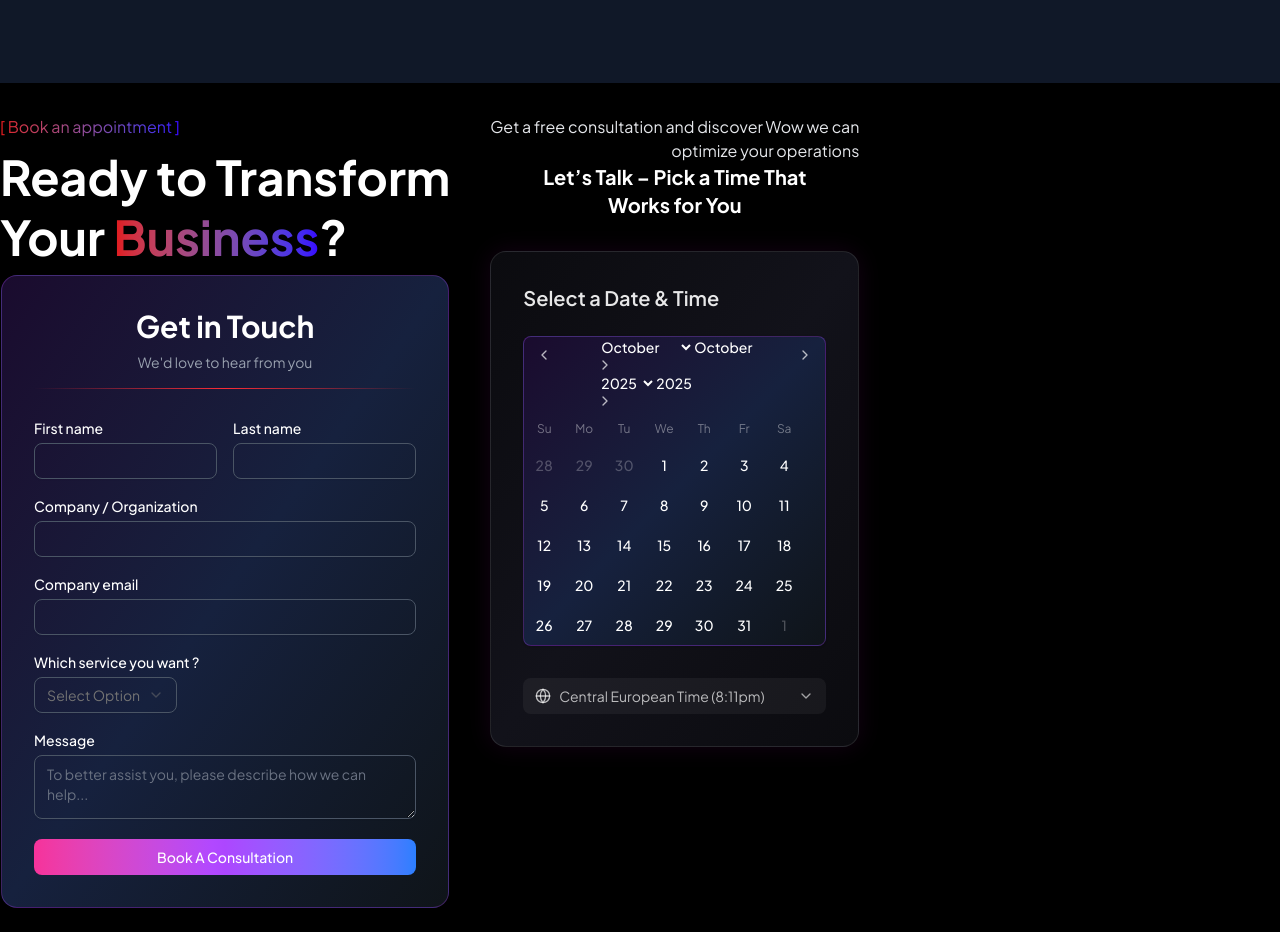
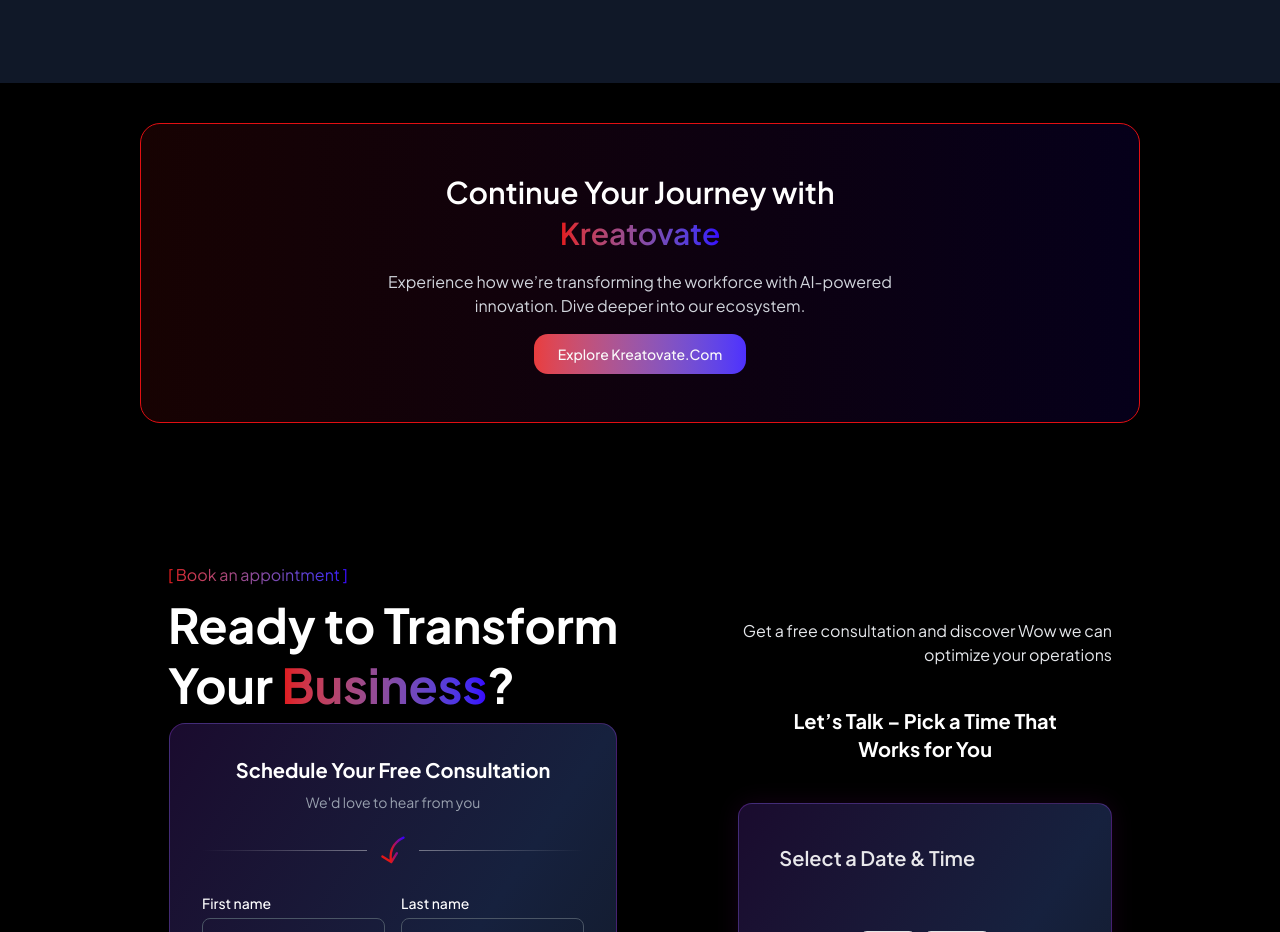
Before and after one commit to abedinalways/kreatovate, a Next.js app: page / in a window 1280 px wide. Shown: the part 2960-3892 px from the top of the page. Built offline with nearby package versions, Linux system fonts and the light colour scheme.

Commit message:
explore section and contact section complete

```diff
--- a/src/app/(public)/page.tsx
+++ b/src/app/(public)/page.tsx
@@ -1,4 +1,5 @@
 import Contact from "@/components/contact/Contact";
+import Explore from "@/components/explore/Explore";
 import AboutUs from "@/components/modules/AboutUs";
 import Banner from "@/components/modules/Banner";
 import Service from "@/components/modules/Service";
@@ -10,6 +11,7 @@ export default function Home() {
 
       <AboutUs />
       <Service />
+      <Explore/>
       <Contact />
     </div>
   );
--- a/src/components/contact/Contact.tsx
+++ b/src/components/contact/Contact.tsx
@@ -1,11 +1,11 @@
 "use client";
 import React from "react";
-import { ConsultationForm } from "../consultation form/ConsultationForm";
+import { ConsultationForm } from "../shared/consultation form/ConsultationForm";
 import { Calendar } from "../ui/calendar";
 const Contact = () => {
   const [date, setDate] = React.useState<Date | undefined>(new Date());
   return (
-    <div id="contact_us" className="md:flex gap-10 py-8">
+    <div id="contact_us" className="md:flex gap-30 md:px-[140px] md:py-[100px] mx-w-[1320px] justify-center items-center">
       <div className="flex flex-col gap-2 items-start">
         <p className="text-gradient">[ Book an appointment ]</p>
         <h2 className="text-white text-3xl md:text-5xl font-bold leading-tight">
@@ -14,7 +14,7 @@ const Contact = () => {
         </h2>
 
         <ConsultationForm
-          title="Get in Touch"
+          title="Schedule Your Free Consultation"
           subtitle="We'd love to hear from you"
           buttonText="Book A Consultation"
           showButtonIcon={false}
@@ -22,18 +22,18 @@ const Contact = () => {
       </div>
       {/* date picker */}
       <div className="text-white">
-        <p className="text-gray-200 text-end">
+        <p className="text-gray-200 text-end mt-10 mb-4">
           Get a free consultation and discover Wow we can <br />
           optimize your operations
         </p>
-        <h2 className="text-xl font-bold text-center">
+        <h2 className="text-xl font-bold text-center my-10">
           Let’s Talk – Pick a Time That <br /> Works for You
         </h2>
         <Calendar
           mode="single"
           selected={date}
           onSelect={setDate}
-          className="rounded-md border shadow-sm bg-gradient-to-br from-[#1a0b2e] via-[#16213e] to-[#0f1419]  border-purple-500/30"
+
           captionLayout="dropdown"
         />
       </div>
--- /dev/null
+++ b/src/components/explore/Explore.tsx
@@ -0,0 +1,30 @@
+import React from 'react';
+import ButtonAll from '../shared/ButtonAll';
+
+const Explore = () => {
+  return (
+    <div className="px-[140px] py-10">
+      <div
+        className="
+        flex flex-col justify-center items-center gap-4 text-center py-12
+        rounded-[20px] border border-[#E20F12]
+        bg-[linear-gradient(90deg,rgba(226,23,23,0.10)_0%,rgba(55,0,255,0.10)_100%)]
+      "
+      >
+        <h2 className="text-2xl md:text-3xl font-semibold leading-snug text-white">
+          Continue Your Journey with <br />
+          <span className="text-gradient">Kreatovate</span>
+        </h2>
+
+        <p className="text-gray-300 max-w-xl text-sm md:text-base">
+          Experience how we’re transforming the workforce with AI-powered
+          innovation. Dive deeper into our ecosystem.
+        </p>
+
+        <ButtonAll btnText="Explore Kreatovate.com" />
+      </div>
+    </div>
+  );
+};
+
+export default Explore;
--- a/src/components/shared/ButtonAll.tsx
+++ b/src/components/shared/ButtonAll.tsx
@@ -1,17 +1,44 @@
-import React from "react";
-import { Button } from "../ui/button";
+import React from 'react';
+import { Button } from '../ui/button';
+import { cn } from '@/lib/utils'; // ✅ utility for conditional class merging
 
-type Btn = {
+type ButtonAllProps = {
   btnText?: string;
+  variant?: 'default' | 'outline' | 'ghost' | 'secondary' | 'destructive';
+  size?: 'sm' | 'default' | 'lg' | 'icon';
+  className?: string;
+  leftIcon?: React.ReactNode;
+  rightIcon?: React.ReactNode;
+  onClick?: () => void;
+  disabled?: boolean;
 };
 
-const ButtonAll = ({ btnText }: Btn) => {
+const ButtonAll: React.FC<ButtonAllProps> = ({
+  btnText = 'Click Me',
+  variant = 'default',
+  size = 'default',
+  className,
+  leftIcon,
+  rightIcon,
+  onClick,
+  disabled = false,
+}) => {
   return (
     <Button
-      variant="default"
-      className="px-6 py-3.5 capitalize btn-gradient text-lg lg:text-sm font-medium leading-8 h-10 rounded-xl"
+      onClick={onClick}
+      variant={variant}
+      size={size}
+      disabled={disabled}
+      className={cn(
+        // ✨ Default gradient + layout
+        'flex items-center justify-center gap-2 px-6 py-3.5 capitalize text-lg lg:text-sm font-medium leading-8 h-10 rounded-xl transition-all duration-300',
+        'btn-gradient hover:scale-[1.02] hover:shadow-[0_0_20px_rgba(255,0,255,0.2)]',
+        className // 🧩 custom styles from outside
+      )}
     >
+      {leftIcon && <span className="flex items-center">{leftIcon}</span>}
       {btnText}
+      {rightIcon && <span className="flex items-center">{rightIcon}</span>}
     </Button>
   );
 };
--- a/src/components/consultation form/ConsultationForm.tsx
+++ b/src/components/shared/consultation form/ConsultationForm.tsx
@@ -23,7 +23,8 @@ import {
   SelectTrigger,
   SelectValue,
 } from '@/components/ui/select';
-import { Button } from '@/components/ui/button';
+
+import ButtonAll from '../ButtonAll';
 
 // Field Configuration Types
 export interface FormFieldConfig {
@@ -50,7 +51,9 @@ export interface ConsultationFormProps {
   apiEndpoint?: string;
   successMessage?: string;
   errorMessage?: string;
-}
+};
+
+
 
 // Default Fields Configuration
 const defaultFields: FormFieldConfig[] = [
@@ -286,14 +289,50 @@ export function ConsultationForm({
     >
       {/* Header */}
       <div className="mb-8">
-        <h2 className="text-3xl font-bold text-white text-center mb-2">
+        <h2 className="text-xl font-bold text-white text-center mb-2">
           {title}
         </h2>
         {subtitle && (
           <p className="text-gray-400 text-center text-sm mt-2">{subtitle}</p>
         )}
         {showDecorator && (
-          <div className="relative h-px bg-gradient-to-r from-transparent via-red-500 to-transparent mt-4"></div>
+          <div className="flex items-center justify-center w-full my-6">
+            {/* Left line */}
+            <div className="flex-1 h-px bg-gradient-to-r from-transparent via-white/20 to-white/40" />
+
+            {/* SVG in the middle */}
+            <div className="mx-3 flex-shrink-0">
+              <svg
+                xmlns="http://www.w3.org/2000/svg"
+                width="21"
+                height="24"
+                viewBox="0 0 21 24"
+                fill="none"
+                className="w-5 h-5 sm:w-6 sm:h-6 md:w-7 md:h-7"
+              >
+                <path
+                  d="M19.889 2.28427C20.403 2.08232 20.656 1.5019 20.4541 0.987863C20.2521 0.473823 19.6717 0.22082 19.1577 0.422764L19.5233 1.35352L19.889 2.28427ZM8.48934 23.199C8.9563 23.4939 9.57391 23.3545 9.86883 22.8875L14.6748 15.2781C14.9697 14.8112 14.8302 14.1935 14.3633 13.8986C13.8963 13.6037 13.2787 13.7432 12.9838 14.2101L8.71184 20.974L1.94793 16.7021C1.48098 16.4072 0.863365 16.5466 0.568449 17.0136C0.273533 17.4805 0.412994 18.0982 0.879945 18.3931L8.48934 23.199ZM19.5233 1.35352L19.1577 0.422764C16.6639 1.40246 13.1689 3.66802 10.6499 7.32361C8.1079 11.0126 6.58337 16.088 8.0479 22.5738L9.02334 22.3535L9.99878 22.1333C8.66331 16.219 10.0554 11.7111 12.2968 8.45843C14.5611 5.17235 17.7161 3.13791 19.889 2.28427L19.5233 1.35352Z"
+                  fill="url(#paint0_linear_6334_30867)"
+                />
+                <defs>
+                  <linearGradient
+                    id="paint0_linear_6334_30867"
+                    x1="8.47656"
+                    y1="11.8535"
+                    x2="19.5233"
+                    y2="11.8535"
+                    gradientUnits="userSpaceOnUse"
+                  >
+                    <stop stopColor="#E21717" />
+                    <stop offset="1" stopColor="#3700FF" />
+                  </linearGradient>
+                </defs>
+              </svg>
+            </div>
+
+            {/* Right line */}
+            <div className="flex-1 h-px bg-gradient-to-l from-transparent via-white/20 to-white/40" />
+          </div>
         )}
       </div>
 
@@ -311,16 +350,16 @@ export function ConsultationForm({
             </div>
           ))}
 
-          <Button
+          <ButtonAll
             type="submit"
+            btnText='Book a Consultation'
             disabled={isSubmitting}
-            className="w-full bg-gradient-to-r from-pink-500 via-purple-500 to-blue-500 hover:from-pink-600 hover:via-purple-600 hover:to-blue-600 text-white"
-          >
+            className="w-full ">
             {isSubmitting ? 'Submitting...' : buttonText}
             {showButtonIcon && !isSubmitting && (
               <ArrowRight className="w-5 h-5 ml-2" />
             )}
-          </Button>
+          </ButtonAll>
         </form>
       </Form>
     </div>
--- a/src/components/shared/footer/Footer.tsx
+++ b/src/components/shared/footer/Footer.tsx
@@ -16,7 +16,7 @@ const XIcon = () => (
 export default function Footer() {
   return (
     <footer className="bg-[#0F1016] text-white">
-      <div className="container mx-auto px-6 py-12">
+      <div className="container mx-auto  py-12">
         <div className="grid grid-cols-1 md:grid-cols-4 gap-8 lg:gap-12">
           {/* Brand Section */}
           <div className="space-y-1">
--- a/src/components/ui/calendar.tsx
+++ b/src/components/ui/calendar.tsx
@@ -1,87 +1,158 @@
 'use client';
 
 import * as React from 'react';
-import {
-  ChevronDownIcon,
-  ChevronLeftIcon,
-  ChevronRightIcon,
-  Globe,
-} from 'lucide-react';
+import { ChevronLeft, ChevronRight, Globe } from 'lucide-react';
 import { DayButton, DayPicker, getDefaultClassNames } from 'react-day-picker';
 import { cn } from '@/lib/utils';
 import { Button, buttonVariants } from '@/components/ui/button';
+import {
+  Select,
+  SelectContent,
+  SelectItem,
+  SelectTrigger,
+  SelectValue,
+} from '@/components/ui/select';
 
 function Calendar({
   className,
   classNames,
   showOutsideDays = true,
   captionLayout = 'label',
-  buttonVariant = 'ghost',
   formatters,
   components,
   ...props
-}: React.ComponentProps<typeof DayPicker> & {
-  buttonVariant?: React.ComponentProps<typeof Button>['variant'];
-}) {
+}: React.ComponentProps<typeof DayPicker>) {
+  const [selectedZone, setSelectedZone] = React.useState('CET');
+
+  // Predefined timezone options
+  const timeZones = [
+    { code: 'CET', label: 'Central European Time (GMT+1)' },
+    { code: 'BST', label: 'British Summer Time (GMT+1)' },
+    { code: 'UTC', label: 'Coordinated Universal Time (GMT+0)' },
+    { code: 'EST', label: 'Eastern Standard Time (GMT-5)' },
+    { code: 'PST', label: 'Pacific Standard Time (GMT-8)' },
+    { code: 'IST', label: 'India Standard Time (GMT+5:30)' },
+    { code: 'JST', label: 'Japan Standard Time (GMT+9)' },
+  ];
+
   const defaultClassNames = getDefaultClassNames();
 
   return (
-    <div className="w-full max-w-md mx-auto mt-8 rounded-2xl border border-white/10 bg-gradient-to-br from-[#0b0b0f] via-[#12121a] to-[#0b0b0f] p-6 sm:p-8 shadow-[0_0_25px_rgba(255,0,255,0.08)] text-white">
+    <div className="w-full max-w-[95vw] sm:max-w-md md:max-w-lg lg:max-w-xl mx-auto mt-2 sm:mt-4 md:mt-6 p-4 sm:p-6 md:p-8 lg:p-10 shadow-[0_0_25px_rgba(255,0,255,0.08)] text-white rounded-lg sm:rounded-xl border border-purple-500/30 bg-gradient-to-br from-[#1a0b2e] via-[#16213e] to-[#0f1419]">
       {/* Title */}
-      <h2 className="text-lg sm:text-xl font-semibold mb-6 text-white/90">
+      <h2 className="text-base sm:text-lg md:text-xl font-semibold mb-3 sm:mb-4 md:mb-5 text-white/90 text-center sm:text-left">
         Select a Date & Time
       </h2>
 
       {/* Calendar */}
       <DayPicker
-        mode="range"
         showOutsideDays={showOutsideDays}
-        numberOfMonths={1}
-        className={cn('text-white w-full', className)}
+        className={cn(
+          'group/calendar p-2 sm:p-4 md:p-6 lg:p-8 [--cell-size:theme(spacing.9)] sm:[--cell-size:theme(spacing.10)] md:[--cell-size:theme(spacing.12)] [[data-slot=card-content]_&]:bg-transparent [[data-slot=popover-content]_&]:bg-transparent',
+          String.raw`rtl:**:[.rdp-button_next>svg]:rotate-180`,
+          String.raw`rtl:**:[.rdp-button_previous>svg]:rotate-180`,
+          className
+        )}
         captionLayout={captionLayout}
         formatters={{
           formatMonthDropdown: date =>
-            date.toLocaleString('default', { month: 'long' }),
+            date.toLocaleString('default', { month: 'short' }),
           ...formatters,
         }}
         classNames={{
-          months: 'flex flex-col gap-4 relative w-full',
-          month_caption:
-            'flex items-center justify-center text-sm font-medium mb-3',
-          nav: 'flex items-center justify-between absolute inset-x-0 top-0',
+          root: cn('w-fit mx-auto', defaultClassNames.root),
+          months: cn(
+            'flex gap-2 sm:gap-4 flex-col relative',
+            defaultClassNames.months
+          ),
+          month: cn(
+            'flex flex-col w-full gap-2 sm:gap-4',
+            defaultClassNames.month
+          ),
+          nav: cn(
+            'flex items-center gap-1 w-full absolute top-0 inset-x-0 justify-between',
+            defaultClassNames.nav
+          ),
+
           button_previous: cn(
-            buttonVariants({ variant: buttonVariant }),
-            'p-2 rounded-full hover:bg-white/10 transition-all'
+            buttonVariants({ variant: 'ghost' }),
+            'size-(--cell-size) aria-disabled:opacity-50 p-0 select-none transition-all hover:bg-purple-500/10 hover:shadow-[0_0_10px_rgba(255,0,255,0.3)]',
+            defaultClassNames.button_previous
           ),
           button_next: cn(
-            buttonVariants({ variant: buttonVariant }),
-            'p-2 rounded-full hover:bg-white/10 transition-all'
+            buttonVariants({ variant: 'ghost' }),
+            'size-(--cell-size) aria-disabled:opacity-50 p-0 select-none transition-all hover:bg-purple-500/10 hover:shadow-[0_0_10px_rgba(255,0,255,0.3)]',
+            defaultClassNames.button_next
           ),
-          table: 'w-full border-collapse text-sm',
-          weekdays: 'flex justify-between text-xs text-white/40 mb-2',
-          weekday: 'flex-1 text-center font-normal',
-          week: 'flex justify-between w-full',
-          day: 'relative flex items-center justify-center w-[2.2rem] h-[2.2rem] sm:w-[2.5rem] sm:h-[2.5rem]',
-          day_button:
-            'w-full h-full rounded-full flex items-center justify-center text-sm transition-all hover:bg-white/10 focus:outline-none focus:ring-2 focus:ring-purple-500',
-          day_selected:
-            'bg-gradient-to-r from-[#9b5cff] to-[#ff2fd1] text-white font-medium shadow-[0_0_10px_rgba(255,0,200,0.4)]',
-          range_start:
-            'bg-gradient-to-r from-[#9b5cff] to-[#c55cff] text-white font-medium rounded-l-full',
-          range_middle:
-            'bg-gradient-to-r from-[#9b5cff]/60 to-[#ff2fd1]/60 text-white font-medium',
-          range_end:
-            'bg-gradient-to-r from-[#c55cff] to-[#ff2fd1] text-white font-medium rounded-r-full',
-          day_today: 'border border-purple-400',
-          outside: 'text-white/25',
+          month_caption: cn(
+            'flex items-center justify-center h-(--cell-size) w-full px-(--cell-size)',
+            defaultClassNames.month_caption
+          ),
+          dropdowns: cn(
+            'w-full flex items-center text-xs sm:text-sm font-medium justify-center h-(--cell-size) gap-1 sm:gap-1.5',
+            defaultClassNames.dropdowns
+          ),
+          dropdown_root: cn(
+            'relative has-focus:border-ring border border-input shadow-xs has-focus:ring-ring/50 has-focus:ring-[3px] rounded-md',
+            defaultClassNames.dropdown_root
+          ),
+          dropdown: cn(
+            'absolute bg-popover inset-0 opacity-0',
+            defaultClassNames.dropdown
+          ),
+          caption_label: cn(
+            'select-none font-medium',
+            captionLayout === 'label'
+              ? 'text-xs sm:text-sm'
+              : 'rounded-md pl-2 pr-1 flex items-center gap-1 text-xs sm:text-sm h-7 sm:h-8 [&>svg]:text-muted-foreground [&>svg]:size-3 sm:[&>svg]:size-3.5',
+            defaultClassNames.caption_label
+          ),
+          table: 'w-full border-collapse',
+          weekdays: cn('flex', defaultClassNames.weekdays),
+          weekday: cn(
+            'text-muted-foreground rounded-md flex-1 font-normal text-[0.65rem] sm:text-[0.75rem] md:text-[0.8rem] select-none',
+            defaultClassNames.weekday
+          ),
+          week: cn('flex w-full mt-1 sm:mt-2', defaultClassNames.week),
+          week_number_header: cn(
+            'select-none w-(--cell-size)',
+            defaultClassNames.week_number_header
+          ),
+          week_number: cn(
+            'text-[0.65rem] sm:text-[0.75rem] md:text-[0.8rem] select-none text-muted-foreground',
+            defaultClassNames.week_number
+          ),
+          day: cn(
+            'relative w-full h-full p-0 text-center [&:first-child[data-selected=true]_button]:rounded-l-md [&:last-child[data-selected=true]_button]:rounded-r-md group/day aspect-square select-none',
+            defaultClassNames.day
+          ),
+          range_start: cn(
+            'rounded-l-md bg-accent',
+            defaultClassNames.range_start
+          ),
+          range_middle: cn('rounded-none', defaultClassNames.range_middle),
+          range_end: cn('rounded-r-md bg-accent', defaultClassNames.range_end),
+          today: cn(
+            'bg-accent text-accent-foreground rounded-md data-[selected=true]:rounded-none',
+            defaultClassNames.today
+          ),
+          outside: cn(
+            'text-muted-foreground aria-selected:text-muted-foreground',
+            defaultClassNames.outside
+          ),
+          disabled: cn(
+            'text-muted-foreground opacity-50',
+            defaultClassNames.disabled
+          ),
+          hidden: cn('invisible', defaultClassNames.hidden),
           ...classNames,
         }}
         components={{
           Chevron: ({ orientation }) =>
             orientation === 'left' ? (
-              <ChevronLeftIcon className="w-4 h-4 text-white/70" />
+              <ChevronLeft className="w-3 h-3 sm:w-4 sm:h-4 text-white" />
             ) : (
-              <ChevronRightIcon className="w-4 h-4 text-white/70" />
+              <ChevronRight className="w-3 h-3 sm:w-4 sm:h-4 text-white" />
             ),
           DayButton: CalendarDayButton,
           ...components,
@@ -89,18 +160,41 @@ function Calendar({
         {...props}
       />
 
-      {/* Timezone Section */}
-      <div className="mt-8 flex items-center justify-between bg-white/5 px-3 py-2 rounded-md text-sm text-white/70">
-        <div className="flex items-center gap-2">
-          <Globe className="w-4 h-4" />
-          <span>Central European Time (8:11pm)</span>
-        </div>
-        <ChevronDownIcon className="w-4 h-4 text-white/60" />
+      {/* 🕐 Time Zone Dropdown */}
+      <div className="mt-4 sm:mt-5 md:mt-6">
+        <p className="text-xs sm:text-sm text-white/60 mb-1 sm:mb-2">
+          Time zone
+        </p>
+
+        <Select onValueChange={setSelectedZone} defaultValue={selectedZone}>
+          <SelectTrigger className="w-full bg-white/5 border border-white/10 hover:border-purple-400/50 transition-all text-xs sm:text-sm text-white/80 px-2 sm:px-3 py-2 sm:py-2.5 rounded-md flex items-center justify-between">
+            <div className="flex items-center gap-1.5 sm:gap-2 overflow-hidden">
+              <Globe className="w-3 h-3 sm:w-4 sm:h-4 text-white/60 flex-shrink-0" />
+              <SelectValue
+                placeholder="Select a timezone"
+                className="truncate"
+              />
+            </div>
+          </SelectTrigger>
+
+          <SelectContent className="bg-[#0f1419]/95 border border-purple-600/40 text-white rounded-lg shadow-lg max-h-[60vh] overflow-y-auto">
+            {timeZones.map(zone => (
+              <SelectItem
+                key={zone.code}
+                value={zone.code}
+                className="cursor-pointer hover:bg-white/10 px-2 sm:px-3 py-1.5 sm:py-2 text-xs sm:text-sm"
+              >
+                {zone.label}
+              </SelectItem>
+            ))}
+          </SelectContent>
+        </Select>
       </div>
     </div>
   );
 }
 
+// 🔮 Day Button Component
 function CalendarDayButton({
   className,
   day,
@@ -119,8 +213,8 @@ function CalendarDayButton({
       size="icon"
       data-day={day.date.toLocaleDateString()}
       className={cn(
-        'w-full h-full rounded-full text-sm transition-all',
-        'hover:bg-white/10 focus:outline-none focus:ring-2 focus:ring-purple-500',
+        'w-full h-full rounded-full text-xs sm:text-sm transition-all',
+        'hover:bg-white/10 focus:outline-none focus:ring-1 sm:focus:ring-2 focus:ring-purple-500',
         'data-[selected-single=true]:bg-gradient-to-r data-[selected-single=true]:from-[#9b5cff] data-[selected-single=true]:to-[#ff2fd1] data-[selected-single=true]:text-white',
         'data-[range-middle=true]:bg-gradient-to-r data-[range-middle=true]:from-[#9b5cff]/60 data-[range-middle=true]:to-[#ff2fd1]/60',
         'data-[range-start=true]:bg-gradient-to-r data-[range-start=true]:from-[#9b5cff] data-[range-start=true]:to-[#c55cff] data-[range-start=true]:text-white rounded-l-full',
```
Also changed, not shown: 1 other file (tests, documents, lock files or other folders).
